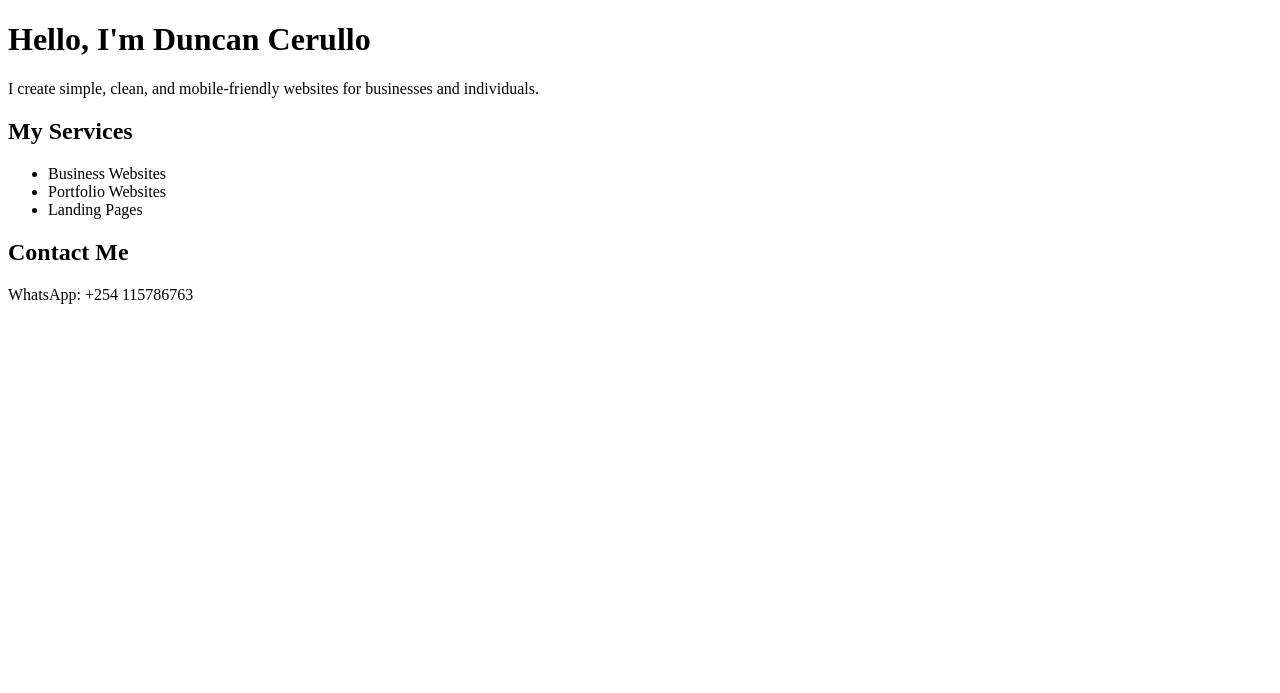
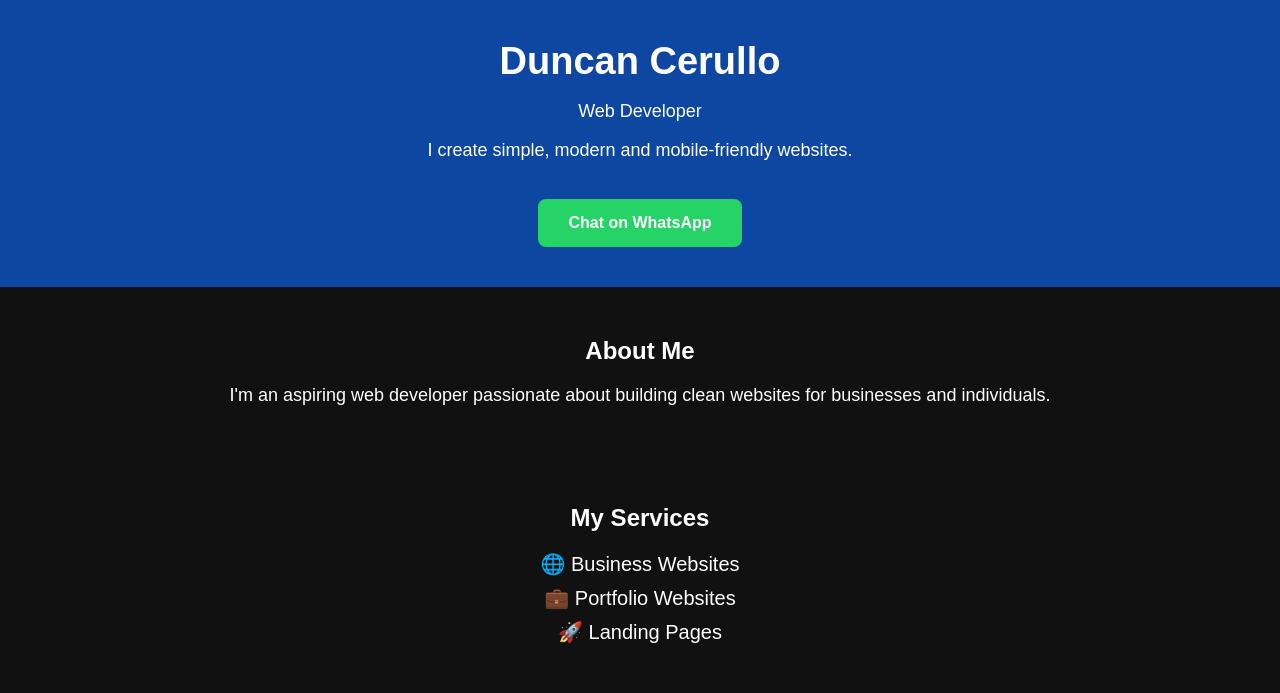
Before and after one commit to duncancerullo2-pixel/duncan-portfolio, a plain HTML site: page index.html in a window 1280 px wide. Drawn offline with Linux system fonts and the light colour scheme.

Commit message:
Update index.html with new content and styles

```diff
--- a/index.html
+++ b/index.html
@@ -1,27 +1,107 @@
 <!DOCTYPE html>
 <html lang="en">
 <head>
-  <meta charset="UTF-8">
-  <meta name="viewport" content="width=device-width, initial-scale=1.0">
-  <title>Duncan Cerullo | Web Developer</title>
+<meta charset="UTF-8">
+<meta name="viewport" content="width=device-width, initial-scale=1.0">
+<title>Duncan Cerullo | Web Developer</title>
+
+<style>
+body{
+font-family:Arial,sans-serif;
+background:#111;
+color:white;
+margin:0;
+text-align:center;
+}
+
+header{
+background:#0d47a1;
+padding:40px;
+}
+
+h1{
+margin:0;
+font-size:38px;
+}
+
+p{
+font-size:18px;
+}
+
+section{
+padding:30px;
+}
+
+ul{
+list-style:none;
+padding:0;
+}
+
+li{
+margin:10px;
+font-size:20px;
+}
+
+.button{
+display:inline-block;
+background:#25D366;
+color:white;
+padding:15px 30px;
+text-decoration:none;
+border-radius:8px;
+font-weight:bold;
+margin-top:20px;
+}
+
+.button:hover{
+background:#128C7E;
+}
+</style>
+
 </head>
+
 <body>
 
-<h1>Hello, I'm Duncan Cerullo</h1>
+<header>
 
-<p>I create simple, clean, and mobile-friendly websites for businesses and individuals.</p>
+<h1>Duncan Cerullo</h1>
+
+<p>Web Developer</p>
+
+<p>I create simple, modern and mobile-friendly websites.</p>
+
+<a class="button"
+href="https://wa.me/254115786763">
+Chat on WhatsApp
+</a>
+
+</header>
+
+<section>
+
+<h2>About Me</h2>
+
+<p>
+I'm an aspiring web developer passionate about building clean websites for businesses and individuals.
+</p>
+
+</section>
+
+<section>
 
 <h2>My Services</h2>
 
 <ul>
-  <li>Business Websites</li>
-  <li>Portfolio Websites</li>
-  <li>Landing Pages</li>
+
+<li>🌐 Business Websites</li>
+
+<li>💼 Portfolio Websites</li>
+
+<li>🚀 Landing Pages</li>
+
 </ul>
 
-<h2>Contact Me</h2>
-
-<p>WhatsApp: +254 115786763</p>
+</section>
 
 </body>
 </html>
```
